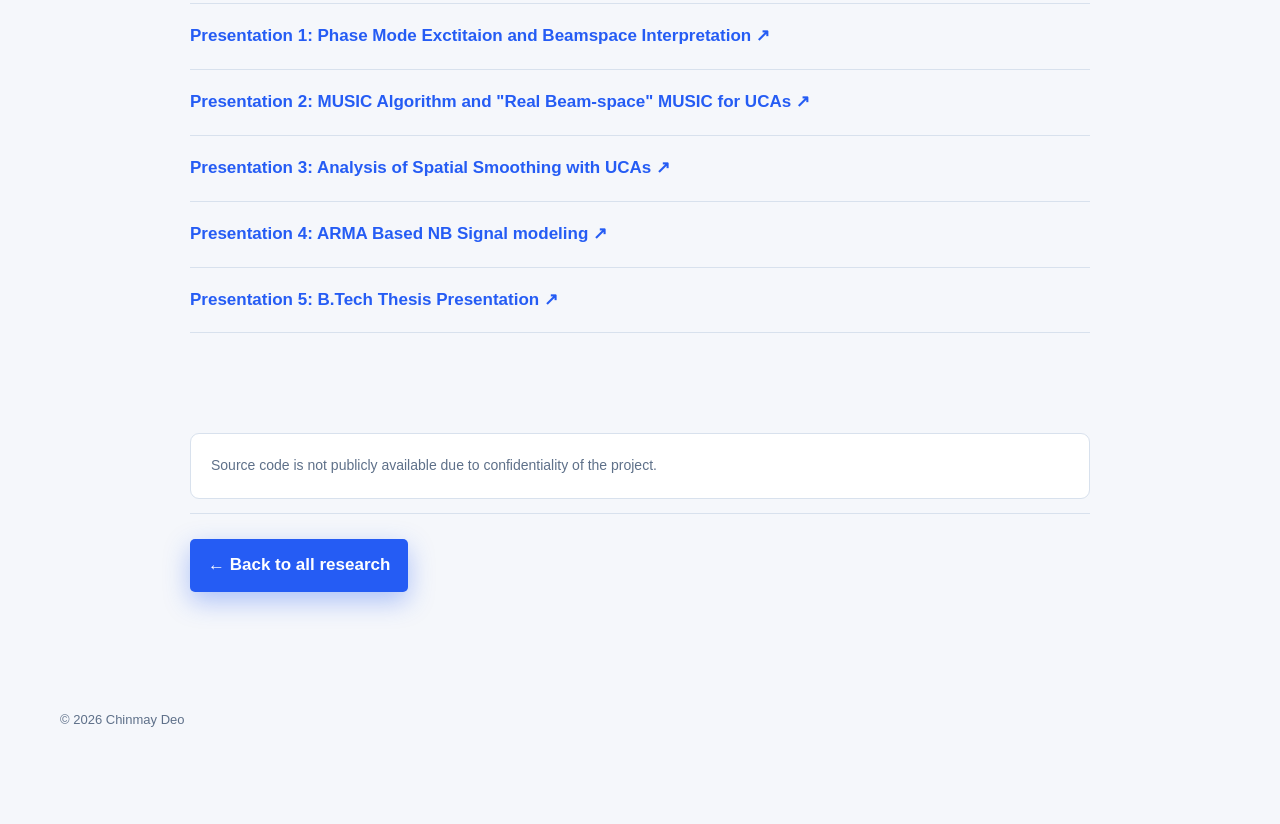
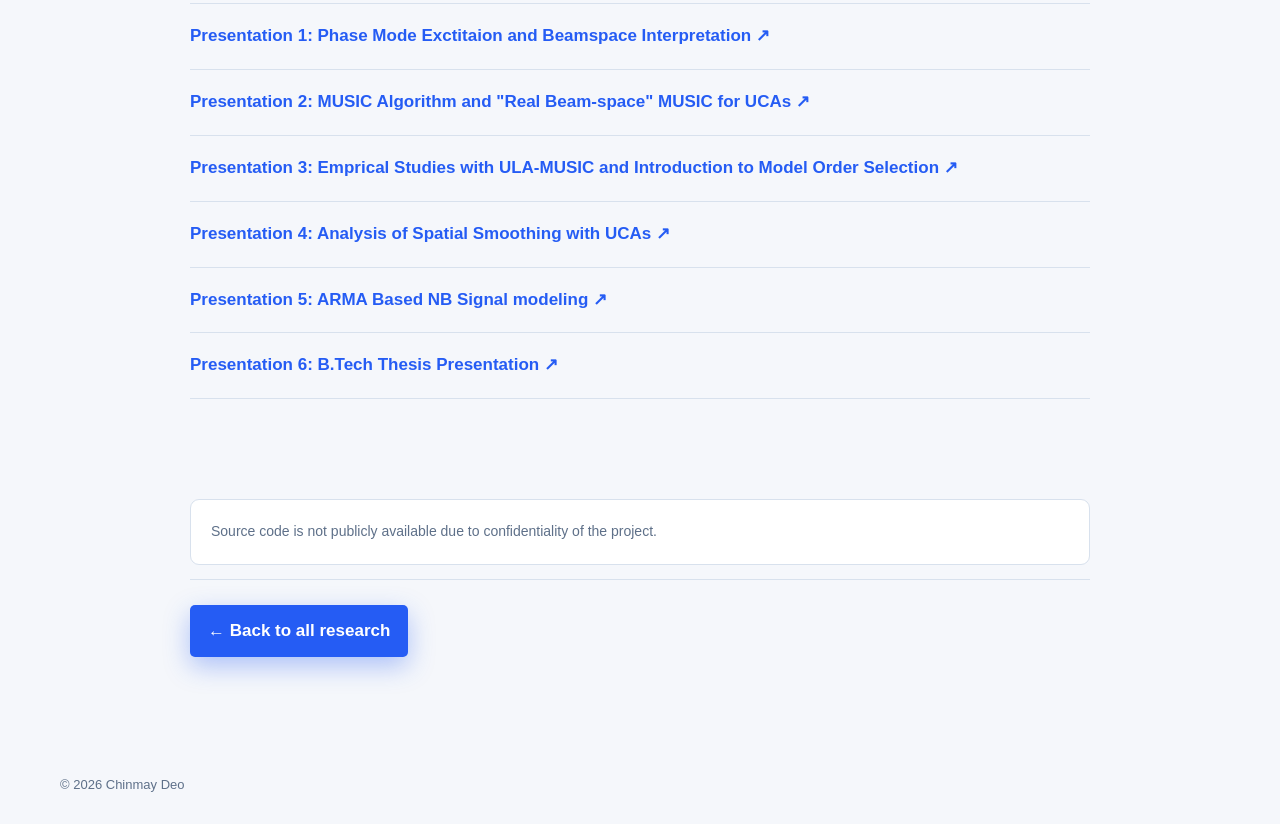
Before and after one commit to Chinmay-Deo-2004/Portfolio, a plain HTML site: page bachelors-thesis.html in a window 1280 px wide. Shown: the part 3575-4399 px from the top of the page. Before the commit the page ends 4333 px from the top, so only its background shows below. Drawn offline with Linux system fonts and the light colour scheme.

Commit message:
Update bachelors-thesis.html

```diff
--- a/bachelors-thesis.html
+++ b/bachelors-thesis.html
@@ -264,11 +264,19 @@
                     </a>
 
                     <a
+                        href="presentations/2.1.MUSIC_Algorithm_II.pdf"
+                        target="_blank"
+                        rel="noopener noreferrer"
+                    >
+                        Presentation 3: Emprical Studies with ULA-MUSIC and Introduction to Model Order Selection ↗
+                    </a>
+
+                    <a
                         href="presentations/3.Analysis_of_Spatial_Smoothing_with_UCAs.pdf"
                         target="_blank"
                         rel="noopener noreferrer"
                     >
-                        Presentation 3: Analysis of Spatial Smoothing with UCAs ↗
+                        Presentation 4: Analysis of Spatial Smoothing with UCAs ↗
                     </a>
 
                     <a
@@ -276,7 +284,7 @@
                         target="_blank"
                         rel="noopener noreferrer"
                     >
-                        Presentation 4: ARMA Based NB Signal modeling ↗
+                        Presentation 5: ARMA Based NB Signal modeling ↗
                     </a>
 
                     <a
@@ -284,7 +292,7 @@
                         target="_blank"
                         rel="noopener noreferrer"
                     >
-                        Presentation 5: B.Tech Thesis Presentation ↗
+                        Presentation 6: B.Tech Thesis Presentation ↗
                     </a>
 
                 </div>
```
